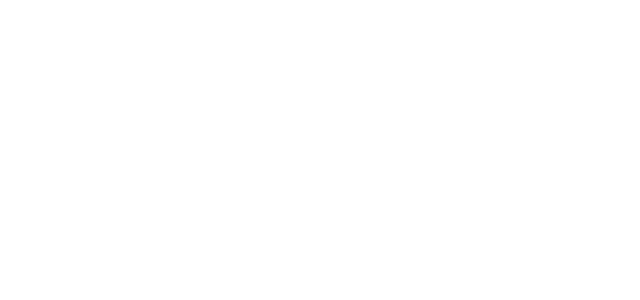
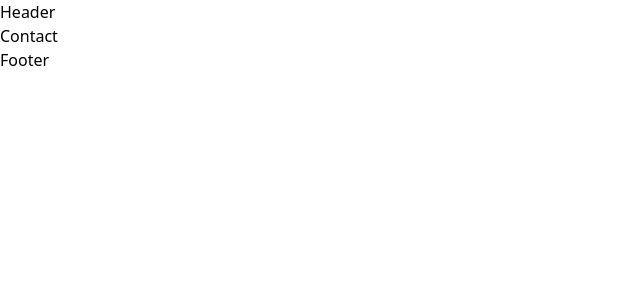
Before and after one commit to Kush2205/Urjotsav-2k24, a React (Vite) app: page /contact in a window 1280 px wide. Shown: the top 300 px of the page, without its empty margins (0-640 px from the left). Built offline with nearby package versions, Linux system fonts and the light colour scheme.

Commit message:
routing added

```diff
--- a/package.json
+++ b/package.json
@@ -11,7 +11,8 @@
   },
   "dependencies": {
     "react": "^18.3.1",
-    "react-dom": "^18.3.1"
+    "react-dom": "^18.3.1",
+    "react-router-dom": "^6.26.1"
   },
   "devDependencies": {
     "@eslint/js": "^9.9.0",
--- a/src/App.jsx
+++ b/src/App.jsx
@@ -1,11 +1,30 @@
+import React from 'react';
+import { BrowserRouter as Router, Route, Routes } from 'react-router-dom';
+import Layout from './Layout';
+
+import Contact from './components/Contact';
+import Home from './components/Home';
+import Events from './components/Events'
+
+
+
 function App() {
 
 
+
   return (
-    <>
+    <Router>
+      <Routes>
+        <Route path="/" element={<Layout />}>
+          <Route index element={<Home/>}/>
+            <Route path="contact" element={<Contact />} />
+            <Route path="Events" element={<Events />} />
 
-    </>
-  )
+
+        </Route>
+      </Routes>
+    </Router>
+  );
 }
 
-export default App
+export default App;
--- /dev/null
+++ b/src/Layout.jsx
@@ -0,0 +1,21 @@
+import React from 'react';
+import { Outlet } from 'react-router-dom';
+
+import Header from './components/Header';
+import Footer from './components/Footer';
+
+const Layout = () => {
+  return (
+    <div >
+
+      <Header />
+
+
+      <Outlet />
+
+      <Footer />
+    </div>
+  );
+};
+
+export default Layout;
--- /dev/null
+++ b/src/components/Contact.jsx
@@ -0,0 +1,11 @@
+import React from 'react'
+
+export default function Contact(props) {
+
+
+    return (
+        <>
+            <div>Contact</div>
+        </>
+    )
+}
--- /dev/null
+++ b/src/components/Events.jsx
@@ -0,0 +1,11 @@
+import React from 'react'
+
+export default function Events(props) {
+
+
+    return (
+        <>
+            <div>Events</div>
+        </>
+    )
+}
--- /dev/null
+++ b/src/components/Footer.jsx
@@ -0,0 +1,11 @@
+import React from 'react'
+
+export default function Footer(props) {
+
+
+    return (
+        <>
+            <div>Footer</div>
+        </>
+    )
+}
--- /dev/null
+++ b/src/components/Header.jsx
@@ -0,0 +1,11 @@
+import React from 'react'
+
+export default function Header(props) {
+
+
+    return (
+        <>
+            <div>Header</div>
+        </>
+    )
+}
--- /dev/null
+++ b/src/components/Home.jsx
@@ -0,0 +1,11 @@
+import React from 'react'
+
+export default function Home(props) {
+
+
+    return (
+        <>
+           <div>Home</div>
+        </>
+    )
+}
```
Also changed, not shown: 1 other file (tests, documents, lock files or other folders).
